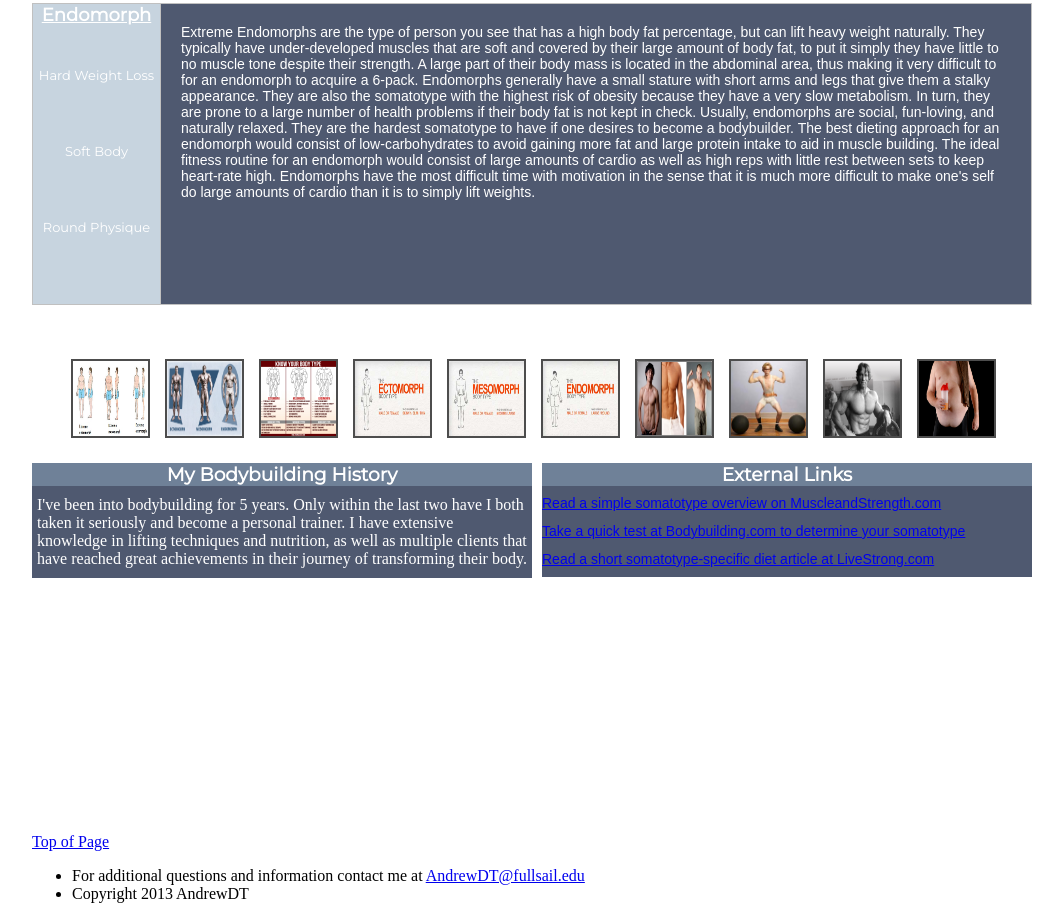
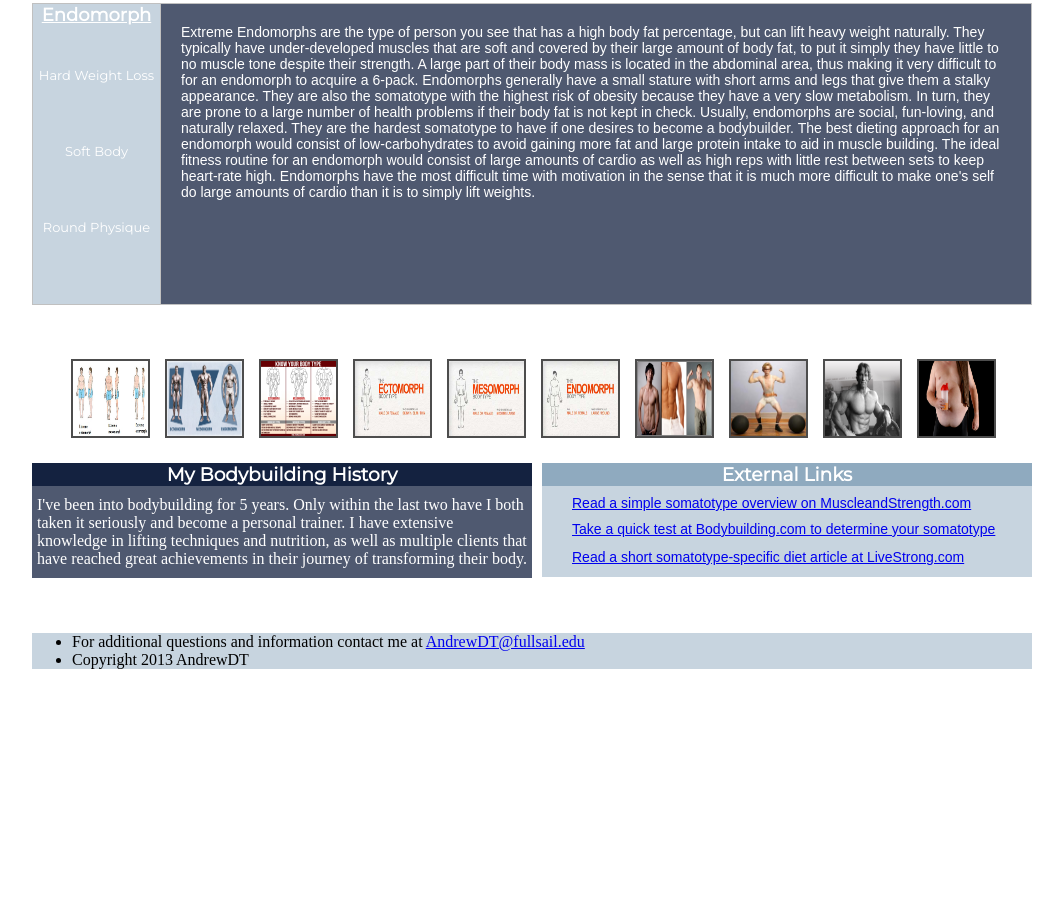
Before and after one commit to AndrewDT/wsdproj, a plain HTML site: page Index.html in a window 1280 px wide. Shown: the part 1163-2082 px from the top of the page, without its empty margins (108-1171 px from the left). After the commit the page ends 1848 px from the top, so only its background shows below. Drawn offline with nearby package versions, Linux system fonts and the light colour scheme; a web font is replaced by a local one.

Commit message:
mybbhistory, external link, and footer changes
Changed background colors of mybbhistory, external link, and footer.
Removed linktotop

```diff
--- a/CSS/main.css
+++ b/CSS/main.css
@@ -373,7 +373,7 @@ article{
 }
 
 article h3{
-	background-color: rgba(143, 170, 191, .50);
+	background-color: rgb(20, 34, 64);
 	width: 500px;
 	margin-top: 0px;
 	margin-bottom: 0px;
@@ -391,7 +391,7 @@ article p{
 	margin-top: 0px;
 	margin-bottom: -15px;
 	text-align: center;
-	background-color: rgba(143, 170, 191, .50);
+	background-color: rgb(143, 170, 191);
 
 }
 
@@ -401,12 +401,13 @@ article p{
 	width: 490px;
 	height: 114px;
 	color: white;
-	background-color: rgba(20, 34, 64, .75);
+	background-color: rgba(143, 170, 191, .50);
 }
 
 #divexternal a{
 	font-family: 'Droid Sans', sans-serif;
 	font-size: 14px;
+	margin-left: 30px;
 }
 #divexternal a:hover{
 	color: #142240;
@@ -417,7 +418,7 @@ article p{
 }
 
 #bodyblink{
-	margin-top: 12px;
+	margin-top: 10px;
 	display: block;
 }
 
@@ -430,6 +431,7 @@ article p{
 
 
 footer{
-	margin-top: 400px;
+	background-color: rgba(143, 170, 191, .50);
+	margin-top: 200px;
 	clear: both;
 }
--- a/Index.html
+++ b/Index.html
@@ -144,9 +144,6 @@
 
 
 	<footer>
-		<p>
-		<a href="#linktotop">Top of Page</a>
-		</p>
 		<ul>
 			<li>For additional questions and information contact me at <a href="mailto:AndrewDT@fullsail.edu">AndrewDT@fullsail.edu</a></li>
 			<li>Copyright 2013 AndrewDT</li>
```
